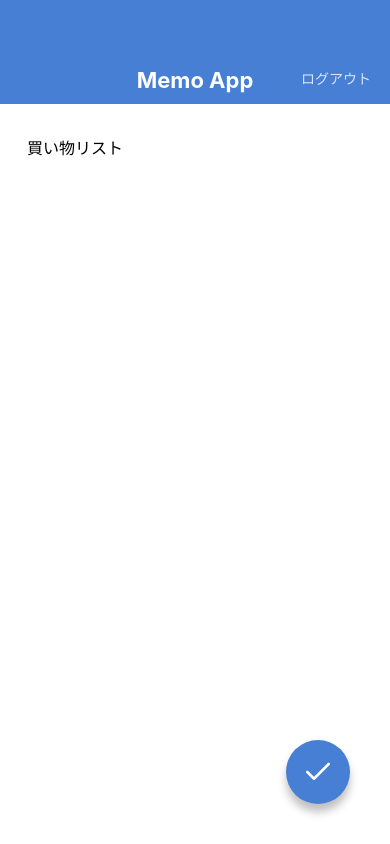
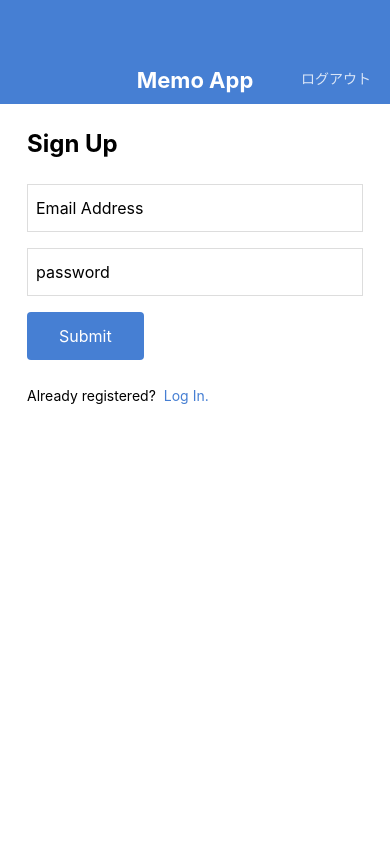
Before and after one commit to gaku101/react_native_lesson, a React Native app: screen / in a window 390 px wide. Built offline with nearby package versions, Linux system fonts and the light colour scheme.

Commit message:
create LogInScreen and SignUpScreen

```diff
--- a/App.jsx
+++ b/App.jsx
@@ -1,9 +1,11 @@
 import React from "react"
+// import LogInScreen from "./src/screens/LogInScreen"
+import SignUpScreen from "./src/screens/SignUpScreen"
 // import MemoCreateScreen from "./src/screens/MemoCreateScreen"
-import MemoEditScreen from "./src/screens/MemoEditScreen"
+// import MemoEditScreen from "./src/screens/MemoEditScreen"
 // import MemoDetailScreen from "./src/screens/MemoDetailScreen"
 // import MemoListScreen from "./src/screens/MemoListScreen"
 
 export default function App() {
-  return <MemoEditScreen />
+  return <SignUpScreen />
 }
--- /dev/null
+++ b/src/components/Button.jsx
@@ -0,0 +1,32 @@
+import { string } from "prop-types"
+import React from "react"
+import { StyleSheet, Text, View } from "react-native"
+
+export default function Button(props) {
+  const { label } = props
+  return (
+    <View style={styles.buttonContainer}>
+      <Text style={styles.buttonLabel}>{label}</Text>
+    </View>
+  )
+}
+
+Button.prototype = {
+  label: string.isRequired,
+}
+
+const styles = StyleSheet.create({
+  buttonContainer: {
+    backgroundColor: "#467fd3",
+    borderRadius: 4,
+    alignSelf: "flex-start",
+    marginBottom: 24,
+  },
+  buttonLabel: {
+    fontSize: 16,
+    lineHeight: 32,
+    paddingVertical: 8,
+    paddingHorizontal: 32,
+    color: "#ffffff",
+  },
+})
--- /dev/null
+++ b/src/screens/LogInScreen.jsx
@@ -0,0 +1,62 @@
+import React from "react"
+import { View, Text, TextInput, StyleSheet } from "react-native"
+
+import AppBar from "../components/AppBar"
+import Button from "../components/Button"
+
+export default function LogInScreen() {
+  return (
+    <View>
+      <AppBar />
+      <View style={styles.inner}>
+        <Text style={styles.title}>Log In</Text>
+        <TextInput style={styles.input} value='Email Address'></TextInput>
+        <TextInput style={styles.input} value='password'></TextInput>
+        <Button label='Submit' />
+        <View style={styles.footer}>
+          <Text style={styles.footerText}>Not registered?</Text>
+          <Text style={styles.footerLink}>Sign up here!</Text>
+        </View>
+      </View>
+    </View>
+  )
+}
+
+const styles = StyleSheet.create({
+  container: {
+    flex: 1,
+    backgroundColor: "#f0f4f8",
+  },
+  inner: {
+    paddingHorizontal: 27,
+    paddingVertical: 24,
+  },
+  title: {
+    fontSize: 24,
+    lineHeight: 32,
+    fontWeight: "bold",
+    marginBottom: 24,
+  },
+  input: {
+    fontSize: 16,
+    height: 48,
+    borderColor: "#dddddd",
+    borderWidth: 1,
+    backgroundColor: "#ffffff",
+    paddingHorizontal: 8,
+    marginBottom: 16,
+  },
+  footerText: {
+    fontSize: 14,
+    lineHeight: 24,
+    marginRight: 8,
+  },
+  footerLink: {
+    fontSize: 14,
+    lineHeight: 24,
+    color: "#467fd3",
+  },
+  footer: {
+    flexDirection: "row",
+  },
+})
--- /dev/null
+++ b/src/screens/SignUpScreen.jsx
@@ -0,0 +1,62 @@
+import React from "react"
+import { View, Text, TextInput, StyleSheet } from "react-native"
+
+import AppBar from "../components/AppBar"
+import Button from "../components/Button"
+
+export default function SignUpScreen() {
+  return (
+    <View>
+      <AppBar />
+      <View style={styles.inner}>
+        <Text style={styles.title}>Sign Up</Text>
+        <TextInput style={styles.input} value='Email Address'></TextInput>
+        <TextInput style={styles.input} value='password'></TextInput>
+        <Button label='Submit' />
+        <View style={styles.footer}>
+          <Text style={styles.footerText}>Already registered?</Text>
+          <Text style={styles.footerLink}>Log In.</Text>
+        </View>
+      </View>
+    </View>
+  )
+}
+
+const styles = StyleSheet.create({
+  container: {
+    flex: 1,
+    backgroundColor: "#f0f4f8",
+  },
+  inner: {
+    paddingHorizontal: 27,
+    paddingVertical: 24,
+  },
+  title: {
+    fontSize: 24,
+    lineHeight: 32,
+    fontWeight: "bold",
+    marginBottom: 24,
+  },
+  input: {
+    fontSize: 16,
+    height: 48,
+    borderColor: "#dddddd",
+    borderWidth: 1,
+    backgroundColor: "#ffffff",
+    paddingHorizontal: 8,
+    marginBottom: 16,
+  },
+  footerText: {
+    fontSize: 14,
+    lineHeight: 24,
+    marginRight: 8,
+  },
+  footerLink: {
+    fontSize: 14,
+    lineHeight: 24,
+    color: "#467fd3",
+  },
+  footer: {
+    flexDirection: "row",
+  },
+})
```
